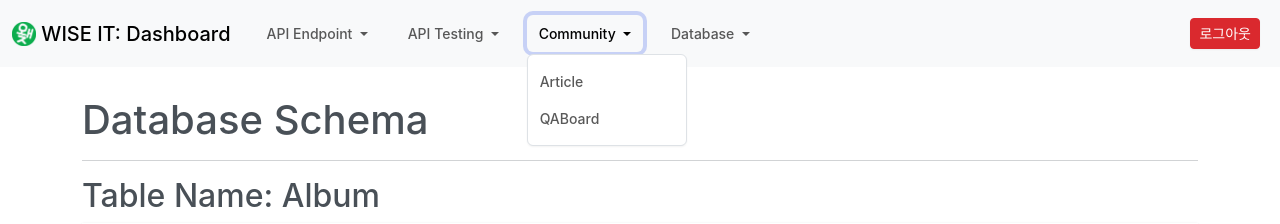
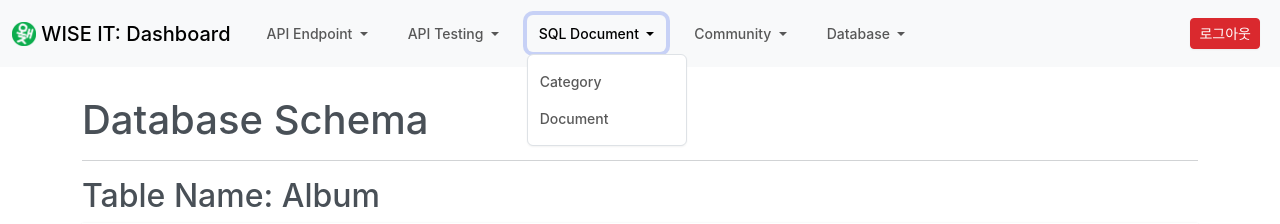
Before and after one commit to WISE-IT-TEAM/Flask.WISE.IT.BE, a Flask app: page /admin/database in a window 1280 px wide, after a click on "SQL Document". Shown: the top 224 px of the page. Run offline with Flask 3, Linux system fonts and the light colour scheme; a user stored in the database is signed in; some libraries are stand-ins or nearby versions; some web fonts are replaced.

Commit message:
SQL Doc 라우트 추가

```diff
--- a/app/templates/layout/navbar.jinja2
+++ b/app/templates/layout/navbar.jinja2
@@ -70,7 +70,20 @@
                 </li>
 
                 <li class="nav-item dropdown">
-                    <a class="nav-link dropdown-toggle {% if request.path.startswith('/admin/api_test') %}active{% endif %}"
+                    <a class="nav-link dropdown-toggle {% if request.path.startswith('/admin/sql_doc') %}active{% endif %}"
+                        href="#" role="button" data-bs-toggle="dropdown" aria-expanded="false">
+                        SQL Document
+                    </a>
+                    <ul class="dropdown-menu">
+                        <li><a class="nav-link {% if request.path.startswith('/admin/sql_doc/category') %}active{% endif %}"
+                                href="{{ url_for('sql_doc.admin_category_list') }}">Category</a></li>
+                        <li><a class="nav-link {% if request.path.startswith('/admin/qaboard') %}active{% endif %}"
+                                href="#">Document</a></li>
+                    </ul>
+                </li>
+
+                <li class="nav-item dropdown">
+                    <a class="nav-link dropdown-toggle {% if request.path.startswith('/admin/community') %}active{% endif %}"
                         href="#" role="button" data-bs-toggle="dropdown" aria-expanded="false">
                         Community
                     </a>
@@ -89,7 +102,7 @@
                     </a>
                     <ul class="dropdown-menu">
                         <li><a class="dropdown-item {% if request.path.startswith('/admin/database') %}active{% endif %}"
-                        href="{{ url_for('admin.admin_database') }}">Database</a></li>
+                                href="{{ url_for('admin.admin_database') }}">Database</a></li>
                         <li>
                             <hr class="dropdown-divider">
                         </li>
```
Also changed, not shown: app/routes/admin/sql_doc.py (+16 -4 lines), app/templates/admin/sql_doc/category_list.jinja2 (added, +9 -0 lines).
